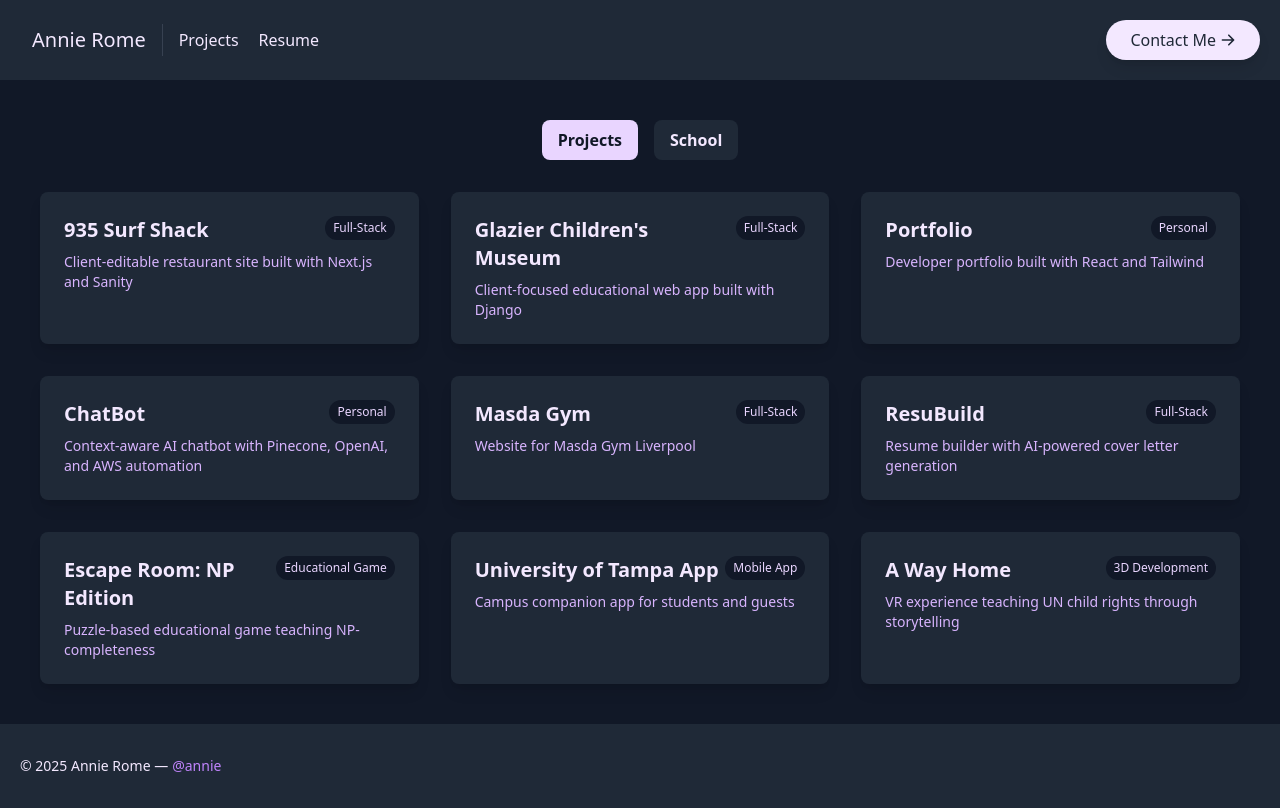
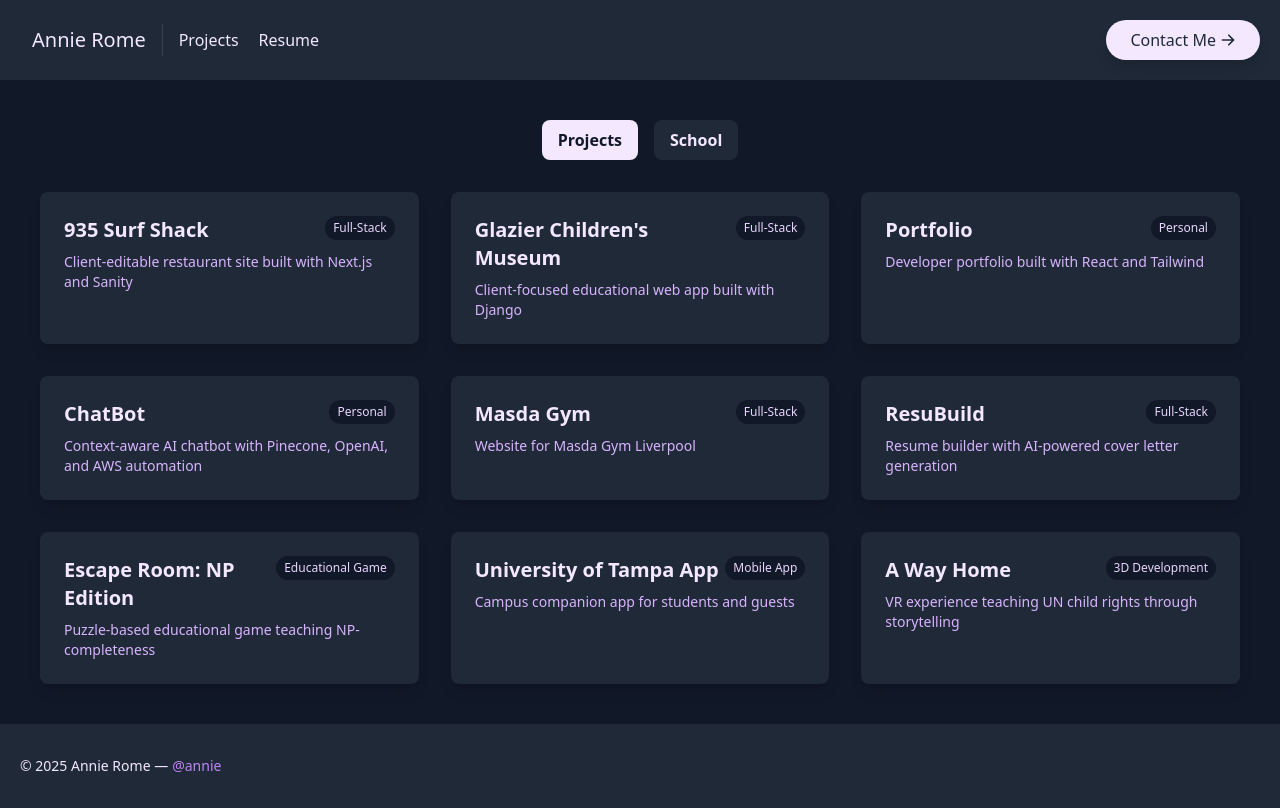
Before and after one commit to annierome1/portfolio1, a React (Create React App) app in the folder portfolio/: page /projects in a window 1280 px wide. Built offline with nearby package versions, Linux system fonts and the light colour scheme.

Commit message:
tab color

```diff
--- a/portfolio/src/components/Projects.js
+++ b/portfolio/src/components/Projects.js
@@ -31,13 +31,8 @@ function ProjectModal({ project, isOpen, onClose }) {
 
         {/* Title */}
         <h2 className="text-3xl font-bold mb-6 text-center">{project.title}</h2>
-
-        {/* two‑column layout: info on left, video on right */}
         <div className="flex flex-col md:flex-row gap-8">
-
-          {/* Left: details */}
           <div className="space-y-6 md:w-1/2">
-            {/* Description */}
             {project.description && (
               <p className="leading-relaxed">{project.description}</p>
             )}
@@ -158,7 +153,7 @@ export default function Projects() {
             }}
             className={`mx-2 px-4 py-2 rounded-lg font-bold ${
               activeTab === tab
-                ? 'bg-purple-200 text-gray-900'
+                ? 'bg-purple-100 text-gray-900'
                 : 'bg-gray-800 text-purple-100'
             }`}
           >
```
